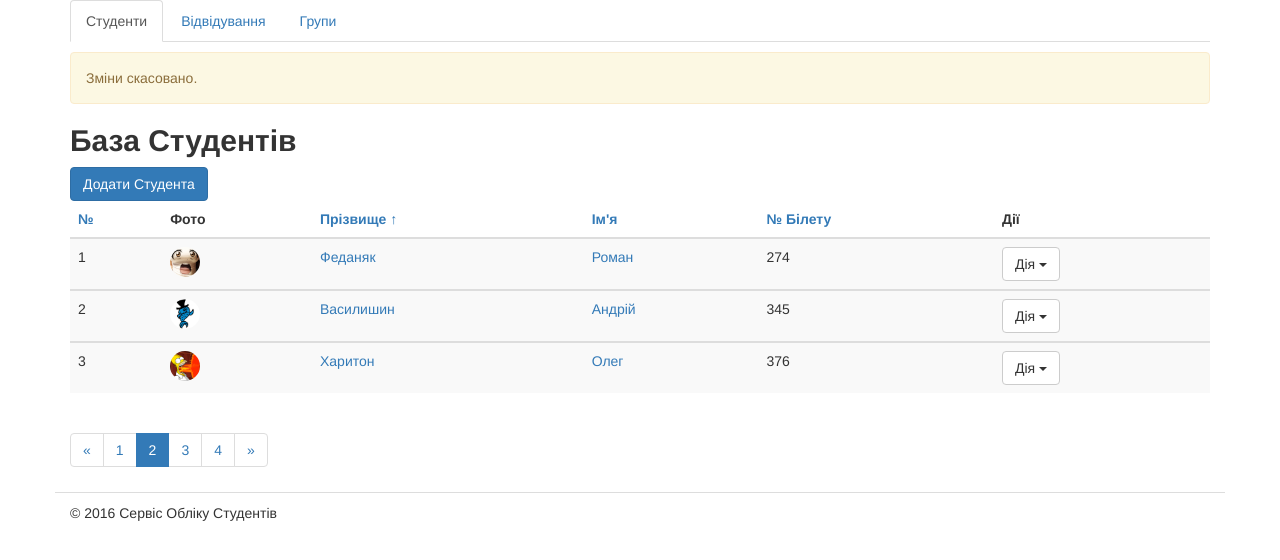
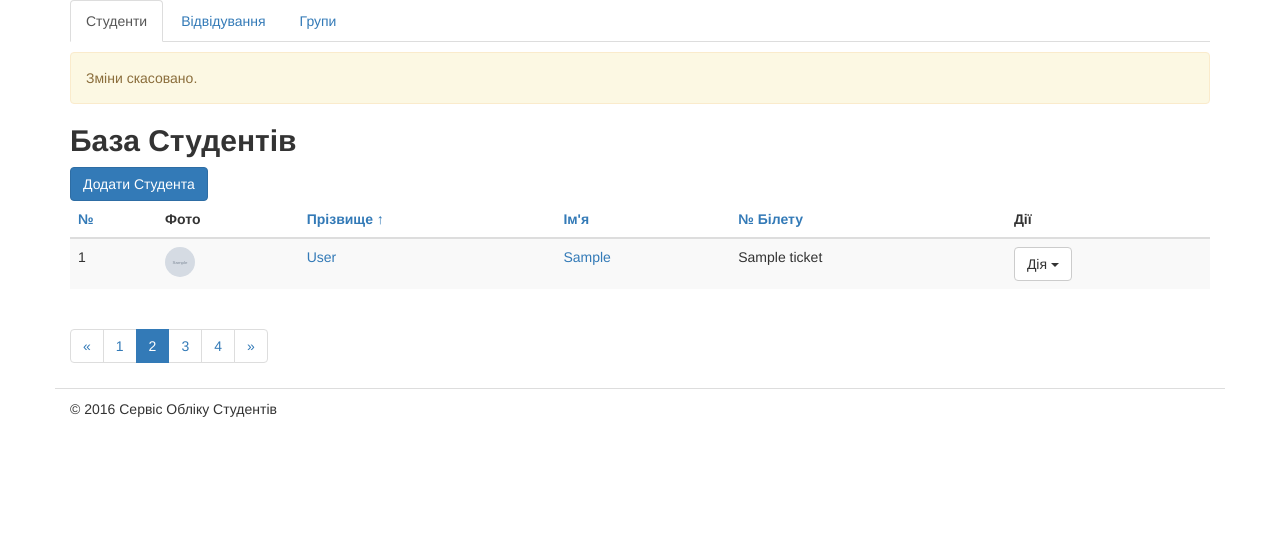
Before and after one commit to dexy23/myproject, a Django app: template students/templates/students/students_list.html in a window 1280 px wide. Shown: the part 70-630 px from the top of the page. Run offline with Django 3.2, Linux system fonts and the light colour scheme; the template is opened without the code that fills it: most values are stand-ins (such as "Sample title", 1, 10 or a date in 2020); grey boxes marked "Sample" are stand-in pictures; some libraries are stand-ins or nearby versions.

Commit message:
add students app to our project

```diff
--- a/students/templates/students/students_list.html
+++ b/students/templates/students/students_list.html
@@ -1,3 +1,4 @@
+{% load static from staticfiles %}
 <!DOCTYPE html>
 <html lang="uk">
 
@@ -10,7 +11,7 @@
 	  <!-- Include Styles-->
 	  <link rel="stylesheet"
 	        href="https://cdn.jsdelivr.net/bootstrap/3.3.0/css/bootstrap.min.css">
-	  <link rel="stylesheet" type="text/css" href="css/main.css">
+	  <link rel="stylesheet" type="text/css" href="/static/css/main.css">
 
 
 
@@ -81,79 +82,27 @@
     					</tr>
     				</thead>
     				<tbody>
+                      {% for student in students %}
     					<tr>
-    						<td>1</td>
-    						<td><img class="img-circle" height="30" width="30" src="./img/me.jpg"></td>
-    						<td><a href="{% url "students_edit" 1 %}">Феданяк</a></td>
-    						<td><a href="{% url "students_edit" 1 %}">Роман</a></td>
-    						<td>274</td>
+    						<td>{{ forloop.counter }}</td>
+    						<td><img class="img-circle" src="{% static student.image %}" height="30" width="30" /></td>
+    						<td><a href="{% url "students_edit" student.id %}">{{ student.last_name }}</td>
+    						<td><a href="{% url "students_edit" student.id %}">{{ student.first_name }}</td>
+    						<td>{{ student.ticket }}</td>
     						<td>
     							<div class="btn-group">
     								<button class="btn btn-default dropdown-toggle" type="button" data-toggle="dropdown">Дія
     									<span class="caret"></span>
     								</button>
     								<ul class="dropdown-menu" role="menu">
-    									<li><a href="/journal/1">Відвідування</a></li>
-    									<li><a href="{% url "students_edit" 1 %}">Редагувати</a></li>
-    									<li><a href="{% url "students_delete" 1 %}">Видалити</a></li>
+    									<li><a href="/journal/{{ student.id }}">Відвідування</a></li>
+    									<li><a href="{% url "students_edit" student.id %}">Редагувати</a></li>
+    									<li><a href="{% url "students_delete" student.id %}">Видалити</a></li>
     								</ul>
     							</div>
     						</td>
     					</tr>
-    				</tbody>
-    				<tbody>
-    					<tr>
-    						<td>2</td>
-    						<td><img class="img-circle" height="30" width="30" src="./img/2.jpg"></td>
-    						<td><a title="Редагувати" href="#">Василишин</a></td>
-    						<td><a title="Редагувати" href="#">Андрій</a></td>
-    						<td>345</td>
-    						<td>
-    							<div class="dropdown">
-    								<button class="btn btn-default dropdown-toggle" type="button" data-toggle="dropdown">Дія
-    									<span class="caret"></span>
-    								</button>
-    								<ul class="dropdown-menu" role="menu">
-    									<li role="presentation">
-    										<a role="menuitem" tabindex="-1" href="#">Відвідування</a>
-    									</li>
-    									<li role="presentation">
-    										<a role="menuitem" tabindex"-1" href="#">Редагувати</a>
-    									</li>
-    									<li role="presentation">
-    										<a role="menuitem" tabindex="-1" href="#">Видалити</a>
-    									</li>
-    								</ul>
-    							</div>
-    						</td>
-    					</tr>
-    				</tbody>
-    				<tbody>
-    					<tr>
-    						<td>3</td>
-    						<td><img class="img-circle" height="30" width="30" src="./img/3.gif"></td>
-    						<td><a title="Редагувати" href="#">Харитон</a></td>
-    						<td><a title="Редагувати" href="#">Олег</a></td>
-    						<td>376</td>
-    						<td>
-    							<div class="dropdown">
-    								<button class="btn btn-default dropdown-toggle" type="button" data-toggle="dropdown">Дія
-    									<span class="caret"></span>
-    								</button>
-    								<ul class="dropdown-menu" role="menu">
-    									<li role="presentation">
-    										<a role="menuitem" tabindex="-1" href="#">Відвідування</a>
-    									</li>
-    									<li role="presentation">
-    										<a role="menuitem" tabindex"-1" href="#">Редагувати</a>
-    									</li>
-    									<li role="presentation">
-    										<a role="menuitem" tabindex="-1" href="#">Видалити</a>
-    									</li>
-    								</ul>
-    							</div>
-    						</td>
-    					</tr>
+                        {% endfor %}
     				</tbody>
     			</table>
     			<nav>
```
Also changed, not shown: students/views.py (+21 -1 lines), 1 other file.
